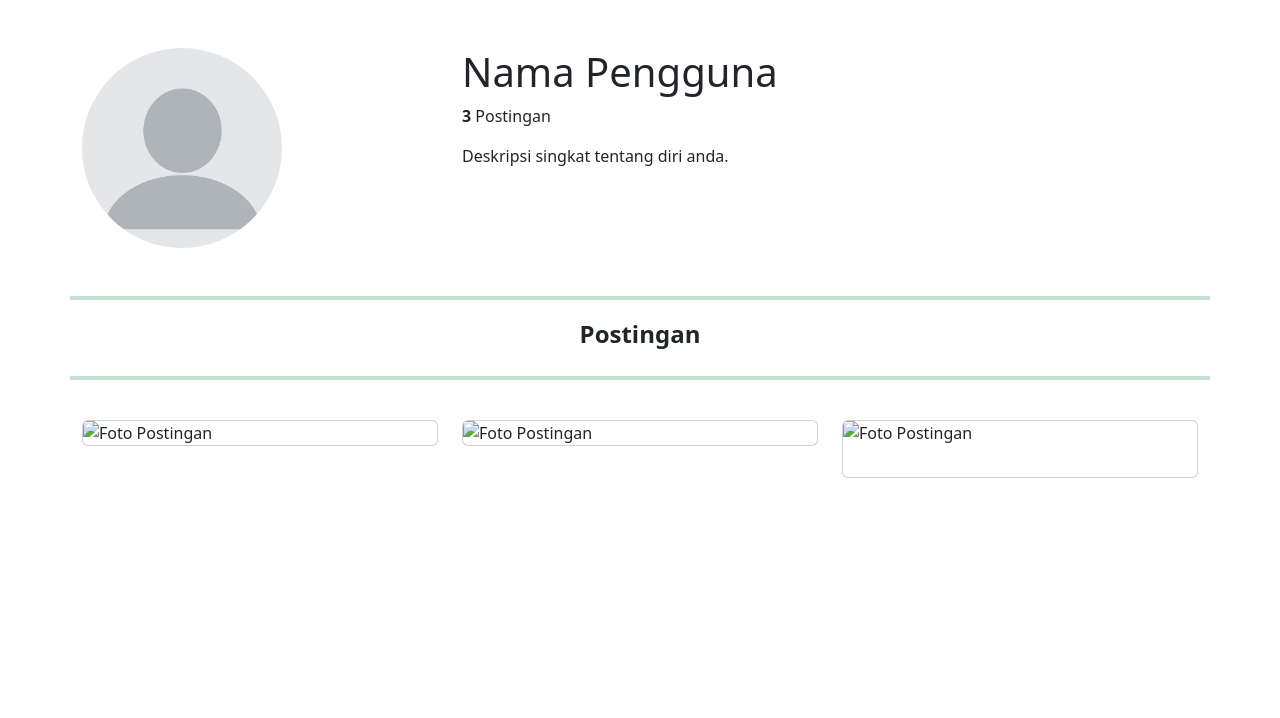
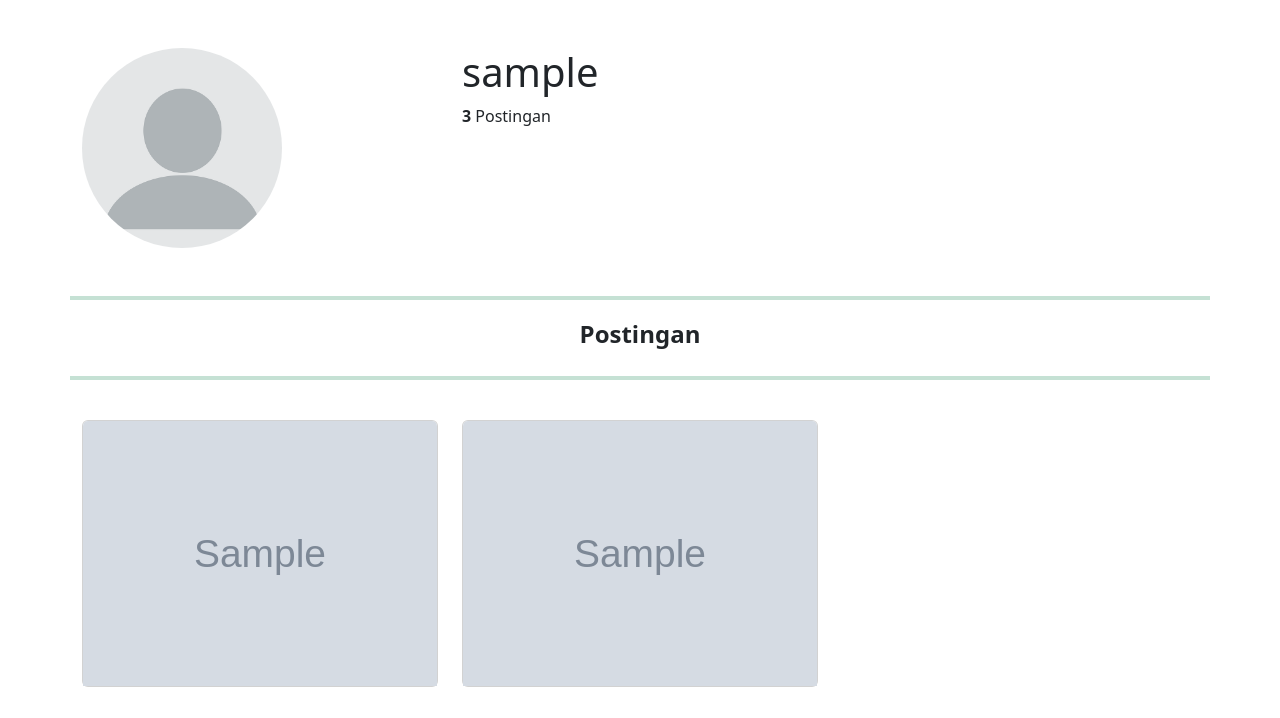
Before and after one commit to hikmatunrifka/aplikasi-e-t, a PHP site: page /profilLain.php?id=1 in a window 1280 px wide. Shown: the part 82-800 px from the top of the page. Run offline with PHP 8.4, Linux system fonts and the light colour scheme; tables that the repository leaves empty or names only in its code hold one stand-in row (values such as "Sample post"); grey boxes marked "Sample" are stand-in pictures; some libraries are stand-ins or nearby versions.

Commit message:
hapus beberapa fitur

```diff
--- a/profilLain.php
+++ b/profilLain.php
@@ -1,6 +1,19 @@
 <?php
 include'navbar.php';
+include'auth/koneksi.php';
+
+$id = $_GET['id'];
+$query = $query = "SELECT * FROM tb_video JOIN tb_masyarakat ON tb_video.id_masyarakat = tb_masyarakat.id_masyarakat WHERE tb_masyarakat.id_masyarakat = $id";
+$result = mysqli_query($conn, $query);
+
+$query1 = "SELECT * FROM tb_produk JOIN tb_masyarakat ON tb_produk.id_masyarakat = tb_masyarakat.id_masyarakat WHERE tb_masyarakat.id_masyarakat = $id";
+$result1 = mysqli_query($conn, $query1);
+
+$id = $_GET['id'];
+$sql = "SELECT * FROM tb_masyarakat WHERE id_masyarakat = $id";
+$result2 = mysqli_query($conn, $sql);
 ?>
+
 
 <!DOCTYPE html>
 <html lang="en">
@@ -23,36 +36,35 @@ include'navbar.php';
       </div>
       <div class="col-md-8">
         <div class="d-flex justify-content-between align-items-center">
-          <h1>Nama Pengguna</h1>
+          <h1><?php $row1 = mysqli_fetch_assoc($result2); echo $row1['username'];?></h1>
         </div>
         <ul class="list-unstyled">
           <li><strong>3</strong> Postingan</li>
         </ul>
-        <p class="mb-4">Deskripsi singkat tentang diri anda.</p>
       </div>
     </div>
     <div class="row mt-5">
     <hr class="border border-success border-2 opacity-90 ">
       <center> <b class="fs-4">Postingan</b>
         </center>
+
           <hr class="border border-success border-2 opacity-90 mt-4">
+          <?php while ($row = mysqli_fetch_assoc($result)) { ?>
         <div class="col-md-4 mt-4">
           <div class="card mb-4">
-            <img src="https://via.placeholder.com/300" alt="Foto Postingan" class="card-img-top">
+            <img src="file_kerajinan/<?php echo $row['nama_thumbnail'];?>" alt="Foto Postingan" class="card-img-top"/>
             </div>
           </div>
+          <?php } ?>
+
+<?php while ($row1 = mysqli_fetch_assoc($result1)) { ?>
   <div class="col-md-4 mt-4">
   <div class="card mb-4">
-            <img src="https://via.placeholder.com/300" alt="Foto Postingan" class="card-img-top">
+  <img src="file_kerajinan/<?php echo $row1['nama_foto'];?>" alt="Foto Postingan" class="card-img-top"/>
   </div>
   </div>
-        <div class="col-md-4">
-          <div class="card mb-4 mt-4">
-            <img src="https://via.placeholder.com/300" alt="Foto Postingan" class="card-img-top">
-            <div class="card-body">
-          </div>
-        </div>
-      </div>
+  <?php } ?>
+
     </main>
 
     <!-- Bootstrap JavaScript -->
```
Lines whose indentation alone changed are shown as unchanged.
